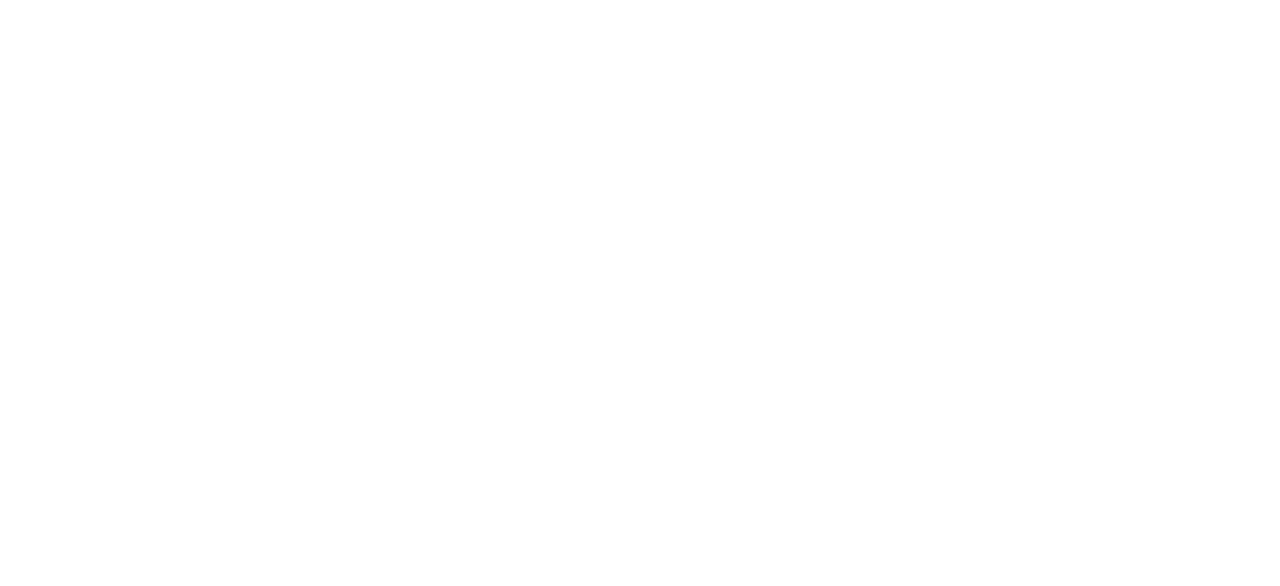
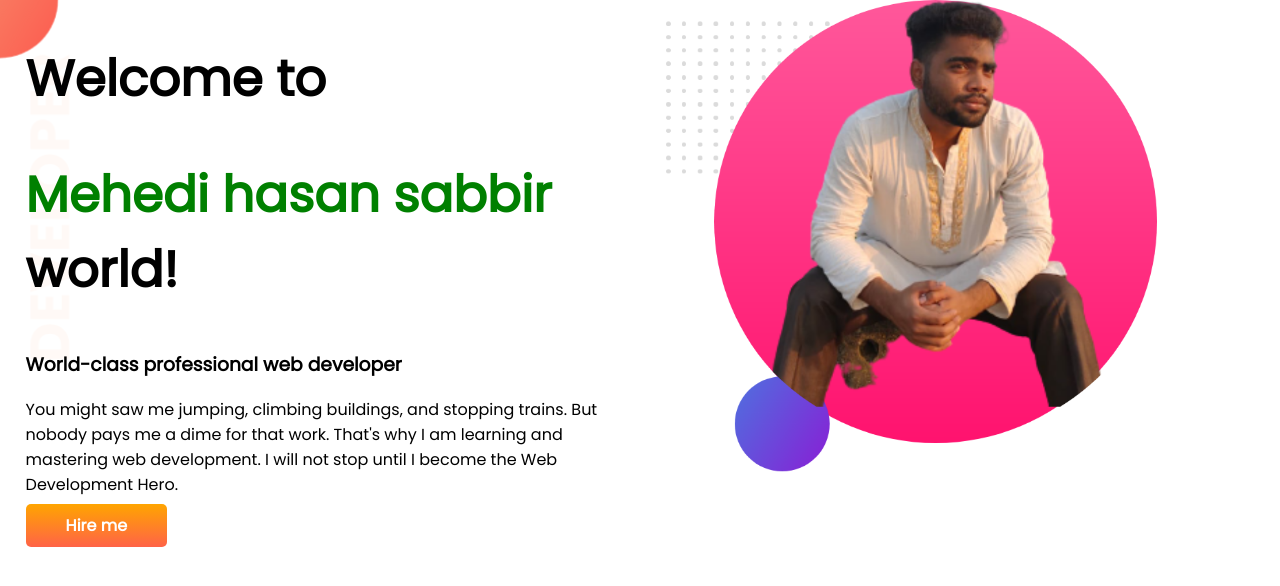
Before and after one commit to mehedihasansabbir220/developer-portfolio, a plain HTML site: page index.html in a window 1280 px wide. Drawn offline with Linux system fonts and the light colour scheme.

Commit message:
top banner added

```diff
--- a/index.html
+++ b/index.html
@@ -1,13 +1,37 @@
 <!DOCTYPE html>
 <html lang="en">
+
 <head>
     <meta charset="UTF-8">
     <meta http-equiv="X-UA-Compatible" content="IE=edge">
     <meta name="viewport" content="width=device-width, initial-scale=1.0">
     <title>Mehedi Portfolio</title>
+    <link rel="preconnect" href="https://fonts.googleapis.com">
+    <link rel="preconnect" href="https://fonts.gstatic.com" crossorigin>
+    <link href="https://fonts.googleapis.com/css2?family=Poppins&display=swap" rel="stylesheet">
     <link rel="stylesheet" href="style.css">
 </head>
+
 <body>
+    <section class="top-banner">
+        <div class="half-width">
+            <h1>Welcome to </h1>
+            <h1><span class="green-color">Mehedi hasan sabbir</span> world!</h1>
+            <h3>World-class professional web developer</h3>
+            <p>You might saw me jumping, climbing buildings, and stopping trains. But nobody pays me a dime for that
+                work.
+                That's why I am learning and mastering web development. I will not stop until I become the Web
+                Development
+                Hero.
+            </p>
+            <a class="link-button" target="blank" href="https://www.linkedin.com/in/mehedi-hasan-415043148/">Hire me</a>
+        </div>
+        <div class="half-width">
 
+            <img src="images/my-picture.png" alt="mehedi-01">
+        </div>
+
+    </section>
 </body>
+
 </html>
--- a/style.css
+++ b/style.css
@@ -0,0 +1,34 @@
+body{
+    font-family: 'Poppins', sans-serif;
+    margin: 0%;
+
+}
+h1{
+    font-size: 50px;
+}
+.green-color{
+    color: green;
+}
+section{
+    display: flex;
+}
+.half-width{
+    width: 50%;
+    padding-left: 2%;
+}
+.half-width img{
+    width: 80%;
+}
+.link-button{
+    text-decoration: none;
+    padding: 10px 40px;
+    background-image: linear-gradient(orange, tomato);
+    border-radius: 5px;
+    color: white;
+    font-weight: 900;
+
+}
+.top-banner{
+    background-image: url(images/top-banner.png);
+    background-repeat: no-repeat;
+}
```
Also changed, not shown: images/dream-bg.png (added), images/exp-bg.png (added), images/jhankar.png (added), images/jhankar2.png (added), images/my-bg.png (added), images/my-bg2.png (added), images/my-picture.png (added), images/profile.png (added), images/profile2.png (added), images/top-banner.png (added), showofff/IMG-20200404-WA0001.jpg (added), showofff/IMG-20200418-WA0001.jpg (added), showofff/IMG-20200513-WA0005.jpg (added), showofff/IMG-20200513-WA0007.jpg (added).
